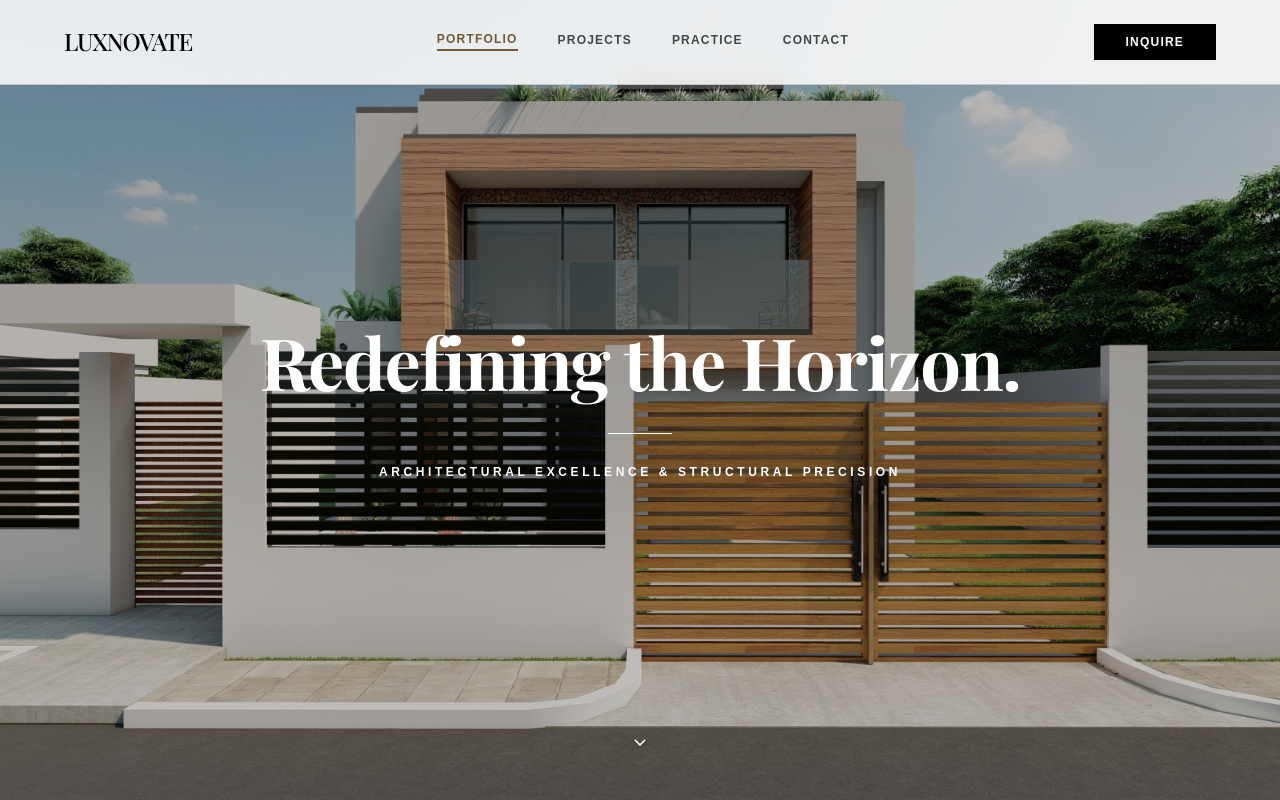
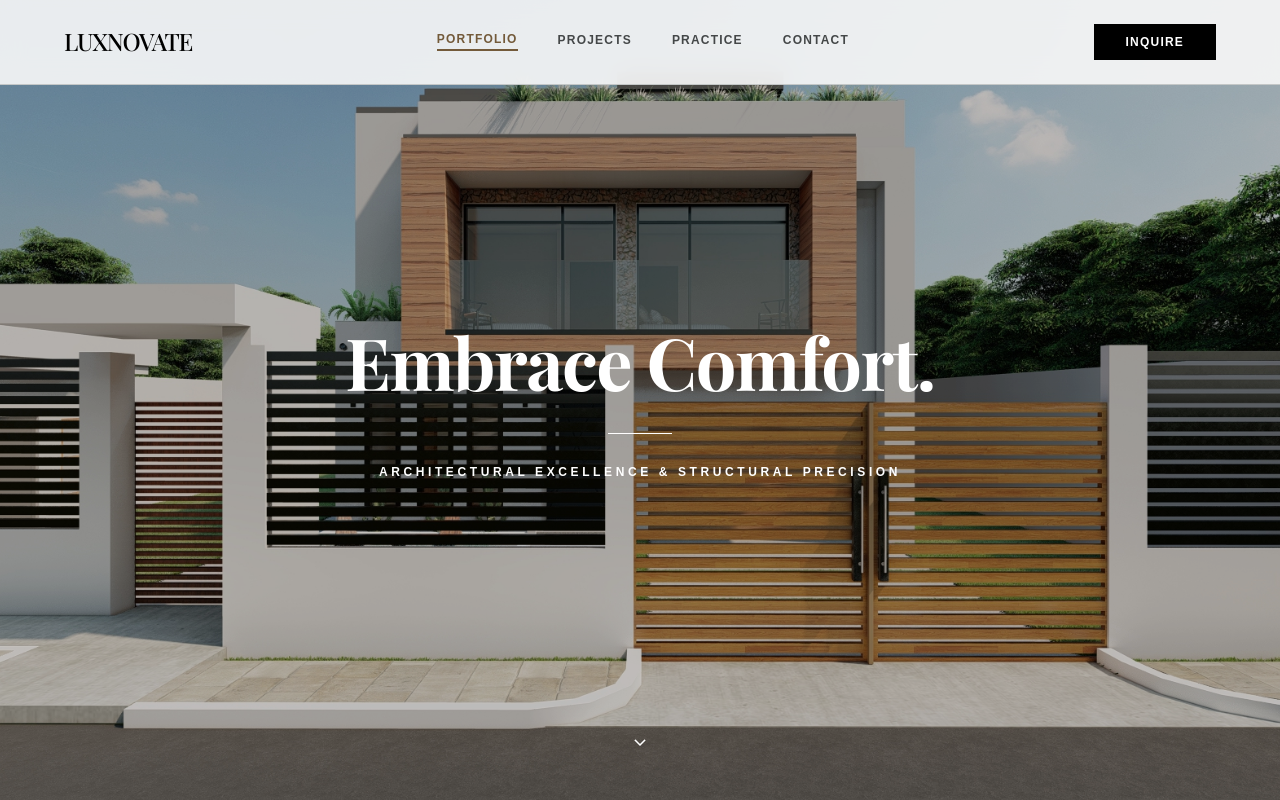
Before and after one commit to urieltetteh97/luxnorework, a React (Vite) app: page / in a window 1280 px wide. Shown: the top 800 px of the page. Built offline with nearby package versions, Linux system fonts and the light colour scheme; a web font is replaced by a local one.

Commit message:
landing page text changed

```diff
--- a/src/pages/Home.jsx
+++ b/src/pages/Home.jsx
@@ -45,7 +45,7 @@ export default function Home() {
             transition={{ duration: 0.8, ease: [0.22, 1, 0.36, 1] }}
             className="font-display text-display-lg-mobile md:text-display-lg text-white mb-8"
           >
-            Redefining the Horizon.
+            Embrace Comfort.
           </motion.h1>
           <motion.div
             initial={{ opacity: 0, y: 30 }}
```
